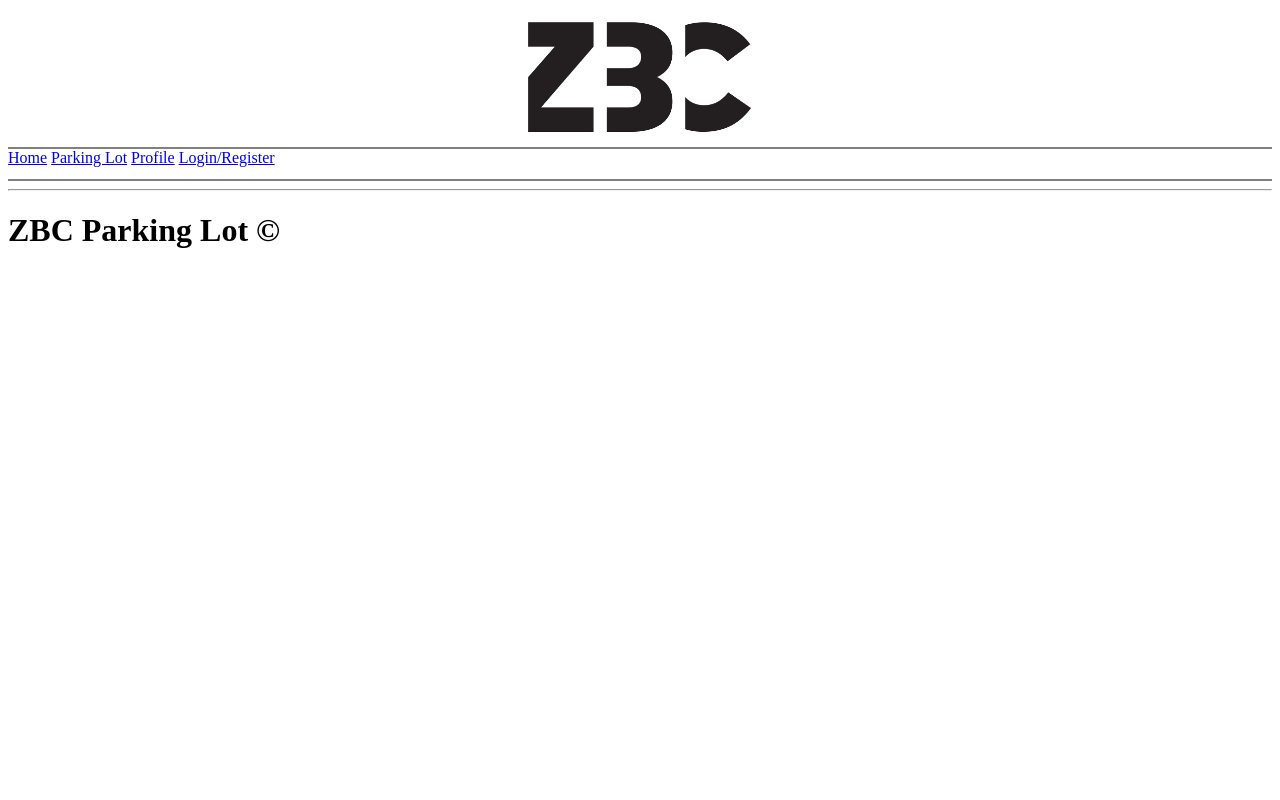
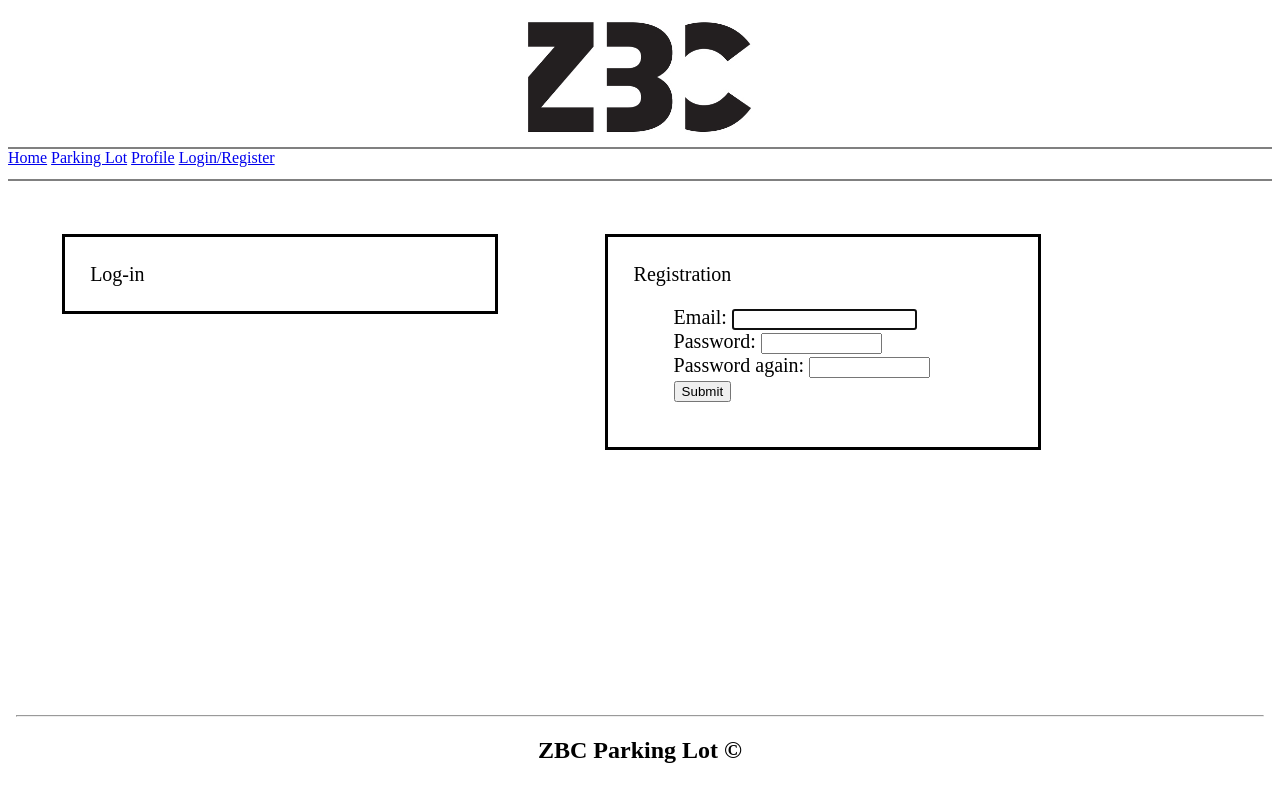
Before and after one commit to Kevin-Borup/HeadCourse2_Project, a Flask app: page /LoginRegister in a window 1280 px wide. Run offline with Flask 2, Linux system fonts and the light colour scheme.

Commit message:
my work, a lot of done

```diff
--- a/static/css/FrontPage.css
+++ b/static/css/FrontPage.css
@@ -0,0 +1,29 @@
+/* The boxes, may change at any time, just be careful not to break anything,
+if you don't know what any of these commands change look in this guide, or experiment.
+https://www.w3schools.com/css/default.asp */
+
+#box_left {
+    font-size: 125%;
+    float: left;
+    border: 1.5% black;
+    outline-style: solid;
+    width: 20%;
+    padding: 2%;
+    margin: 4.5%;
+}
+
+
+
+/* Colors for avaible and not avaible places */
+
+.available{
+    color: green ;
+}
+
+.meh{
+    color: orange;
+}
+
+.not_available {
+    color: red;
+}
--- /dev/null
+++ b/static/css/LogReg.css
@@ -0,0 +1,9 @@
+#box_test {
+  font-size: 125%;
+  float: left;
+  border: 1.5% black;
+  outline-style: solid;
+  width: 30%;
+  padding: 2%;
+  margin: 4.5%;
+}
--- a/static/css/nav.css
+++ b/static/css/nav.css
@@ -9,3 +9,13 @@
     border-style: solid;
     border-color: grey;
 }
+
+.footer {
+    position: absolute;
+    right: 0;
+    bottom: 0;
+    left: 0;
+    padding: 1rem;
+    background-color: white;
+    text-align: center;
+  }
--- /dev/null
+++ b/static/css/profile.css
@@ -0,0 +1,22 @@
+/* Sorry if some of this will break something, if you want to specify use # and then an id. */
+.column {
+    float: left;
+    padding: 15px;
+}
+
+.clearfix::after {
+    content: "";
+    clear: both;
+    display: table;
+}
+/* this is a list thingy */
+.menu ul {
+    list-style-type: none;
+    margin: 0;
+    padding: 0;
+  }
+
+  .menu li {
+    padding: 8px;
+    margin-bottom: 8px;
+  }
--- /dev/null
+++ b/static/js/test.js
@@ -0,0 +1,164 @@
+function getText()
+    {
+        var sub = true ;
+        var name = document.getElementById("t1").value;
+        if(name.length < 8 || name.length > 50)
+        {
+        sub=false;
+            alert("Invalid Username, must be 8 - 10 characters!");
+            document.getElementById("sample").innerHTML="*";
+        }
+        else
+        {
+            document.getElementById("sample").innerHTML = name;
+
+        }
+
+        var pass = document.getElementById("t2").value;
+        if(pass.length < 8 || pass.length > 50)
+        {
+        sub=false;
+            alert("Invalid Password, must be 8 - 10 characters!");
+            document.getElementById("sample2").innerHTML="*";
+        }
+        else
+        {
+
+            sub=true;
+        }
+
+        var rpass = document.getElementById("t3").value;
+        if(rpass !== pass)
+        {
+        sub=false;
+            alert("Password dont match!");
+            document.getElementById("sample3").innerHTML="*";
+        }
+        else
+        {
+            sub=true;
+        }
+
+        var fname = document.getElementById("t4").value;
+            if(fname.length<5||fname.length>15)
+            {
+            sub=false;
+                alert("Invalid firstname, must be 5 - 15 characters!");
+            }
+        else
+            {
+                document.getElementById("sample11").innerHTML = fname;
+
+            }
+
+        var lname = document.getElementById("t5").value;
+            if(lname.length<5||lname.length>15)
+            {
+            sub=false;
+                alert("Invalid lastname, must be 5 - 15 characters!");
+            }
+        else
+            {
+                document.getElementById("sample12").innerHTML = lname;
+
+            }
+
+        var age = parseInt(document.getElementById("t2").value);
+        if(age < 18)
+        {
+        sub=false;
+            alert("Minors not allowed.");
+        }
+        else
+            {
+                document.getElementById("sample4").innerHTML = age;
+
+            }
+        var email = document.getElementById("t7").value;
+            if(email.length < 8 || email.length > 50)
+        {
+        sub=false;
+            alert("Invalid Email, must be 8 - 50 characters!");
+            document.getElementById("sample2").innerHTML="*";
+        }
+        else
+        {
+
+            sub=true;
+        }
+        var lotnum = document.getElementById("t8a").value;
+            if(lotnum.length<3||lotnum.length>10)
+            {
+            sub=false;
+                alert("Location Invalid.");
+            }
+        else
+            {
+                document.getElementById("sample13").innerHTML = lotnum;
+
+            }
+
+        var sub = document.getElementById("t8b").value;
+            if(sub.length<5||sub.length>10)
+            {
+            sub=false;
+                alert("Location Invalid.");
+            }
+        else
+            {
+                document.getElementById("sample14").innerHTML = sub;
+
+            }
+
+        var city = document.getElementById("t8c").value;
+            if(city.length<5||city.length>10)
+            {
+            sub=false;
+                alert("Location Invalid.");
+            }
+        else
+            {
+                document.getElementById("sample15").innerHTML = city;
+
+            }
+
+        var country = document.getElementById("t9").value;
+            if(country.length<3||country.length>30)
+            {
+            sub=false;
+                alert("Location Invalid.");
+            }
+        else
+            {
+                document.getElementById("sample16").innerHTML = country;
+
+            }
+
+        var area = parseInt(document.getElementById("t10a").value);
+            if(area.length<3||area.length>8)
+            {
+            sub=false;
+                alert("Invalid Area Code, must be 3 - 8 digits!")
+            }
+        else
+            {
+                document.getElementById("sample16").innerHTML = area;
+
+            }
+        var telnum = parseInt(document.getElementById("t10b").value);
+            if(telnum.length<10||telnum.length>12)
+            {
+            sub=false;
+                alert("Invalid Number!");
+            }
+        else
+            {
+                document.getElementById("sample16").innerHTML = telnum;
+
+            }
+        if(sub === false)
+        {
+            return false;
+        }
+
+    }
--- a/static/py/User.py
+++ b/static/py/User.py
@@ -1,3 +1,6 @@
+from unicodedata import name
+
+
 class User:
     __name = None
     __licensePlate = None
--- a/templates/LoginRegister.html
+++ b/templates/LoginRegister.html
@@ -1,6 +1,30 @@
 {% extends "masterpage.html" %}
 {% block content %}
+<script src="static/js/test.js"></script>
+<div>
+    <div id = "box_test">
+        Log-in
+    </div>
 
-
+    <!-- Sector 2 -->
+    <div id = "box_test">
+        Registration
+        <body onload="document.registration.email.focus();">
+        <body onload="document.registration.pass.focus();">
+            <body onload="document.registration.pass.focus();">
+        <form name='registration' onSubmit="return Validatedinfo();">
+        <ul>
+        <label for="email">Email:</label>
+        <input type="text" name="email" size="20" />
+        <label for="pass" for="pass2"><br>Password:</label>
+        <input type="password" name="pass" size="12" /><br>Password again:
+        <input type="Retype password" name="pass2" size="12" /><br>
+        <input type="submit" name="submit" value="Submit" />
+        </ul>
+        </body>
+        </body>
+        </body>
+    </div>
+    </div>
 
 {% endblock %}
--- a/templates/masterpage.html
+++ b/templates/masterpage.html
@@ -3,7 +3,10 @@
     <head>
         <link rel="StyleSheet" type="text/css" href="static/css/nav.css">
         <link rel="StyleSheet" type="text/css" href="static/css/banner.css">
-
+        <link rel="StyleSheet" type="text/css" href="static/css/FrontPage.css">
+        <link rel="StyleSheet" type="text/css" href="static/css/LogReg.css">
+        <link rel="StyleSheet" type="text/css" href="static/css/profile.css"
+>
         <title>{{ title }}</title>
     </head>
     <body>
@@ -24,11 +27,11 @@
             {% block content %}{% endblock %}
         </div>
 
-        <hr>
 
-        <footer>
-            <h1>ZBC Parking Lot &copy;</h1>
-        </footer>
+        <div class="footer">
+            <hr>
+            <h2>ZBC Parking Lot &copy;</h2>
+        </div>
         {% block scripts %}{% endblock %}
     </body>
 </html>
```
Also changed, not shown: static/py/ParkingLot.py (+12 -2 lines), templates/FrontPage.html (+21 -1 lines).
